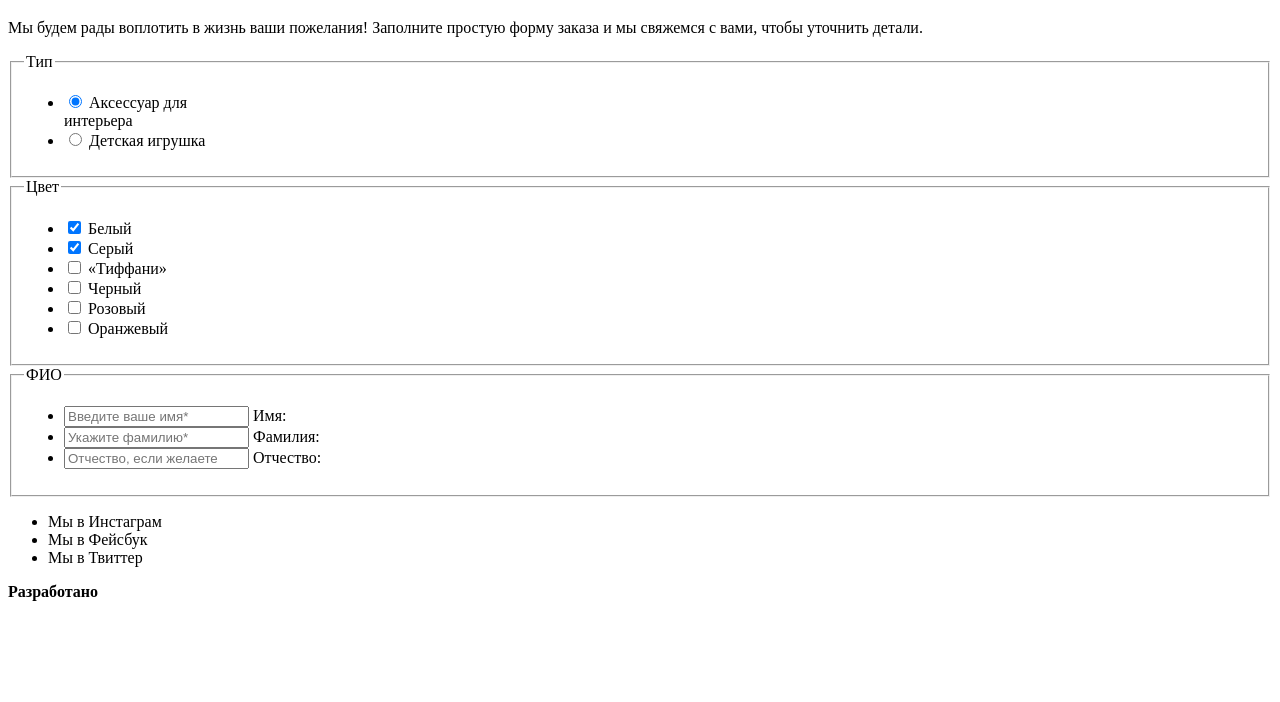
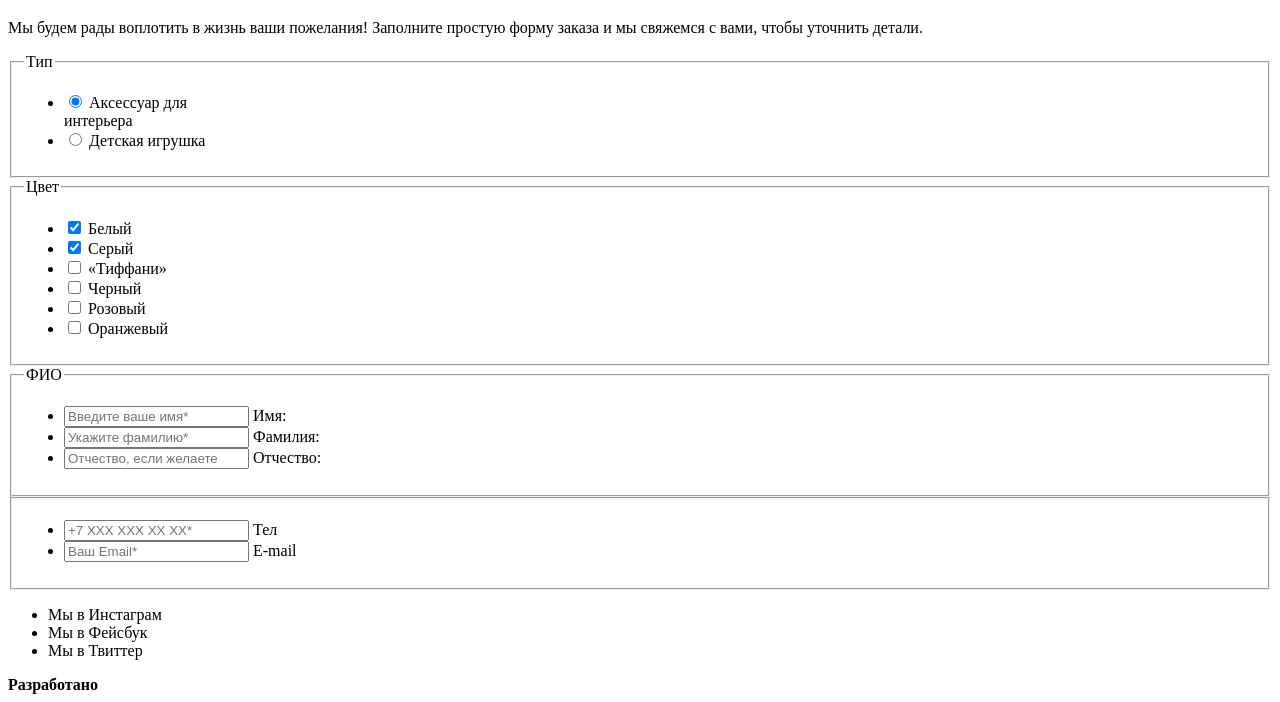
Before and after one commit to Ramz3301/Mishka, a website: page source/form.html in a window 1280 px wide. Shown: the part 217-919 px from the top of the page. Before the commit the page ends 826 px from the top, so only its background shows below. Drawn offline with Linux system fonts and the light colour scheme.

Commit message:
Добавь поле с контактами

```diff
--- a/source/form.html
+++ b/source/form.html
@@ -40,7 +40,7 @@
       <h1 class="page-form__title">Вязание на заказ</h1>
       <section class="type">
         <p class="type__intro">Мы будем рады воплотить в жизнь ваши пожелания! Заполните простую форму заказа и мы свяжемся с вами, чтобы уточнить детали.</p>
-        <form class="filter" method="get">
+        <form class="filter" method="POST">
           <fieldset class="radio-filter">
             <legend class="radio-filter__title">Тип</legend>
             <ul class="radio-filter__list">
@@ -100,6 +100,18 @@
               </li>
             </ul>
           </fieldset>
+          <fieldset class="contacts-filter">
+            <ul class="contacts-filter__list">
+              <li class="contacts-filter__item">
+                <input class="contacts-filter__input" id="phone" type="text" placeholder="+7 ХХХ ХХХ ХХ ХХ*">
+                <label for="phone">Тел</label>
+              </li>
+              <li class="contacts-filter__item">
+                <input class="contacts-filter__input" id="mail" type="email" placeholder="Ваш Email*">
+                <label for="mail">E-mail</label>
+              </li>
+            </ul>
+          </fieldset>
         </form>
       </section>
     </main>
```
